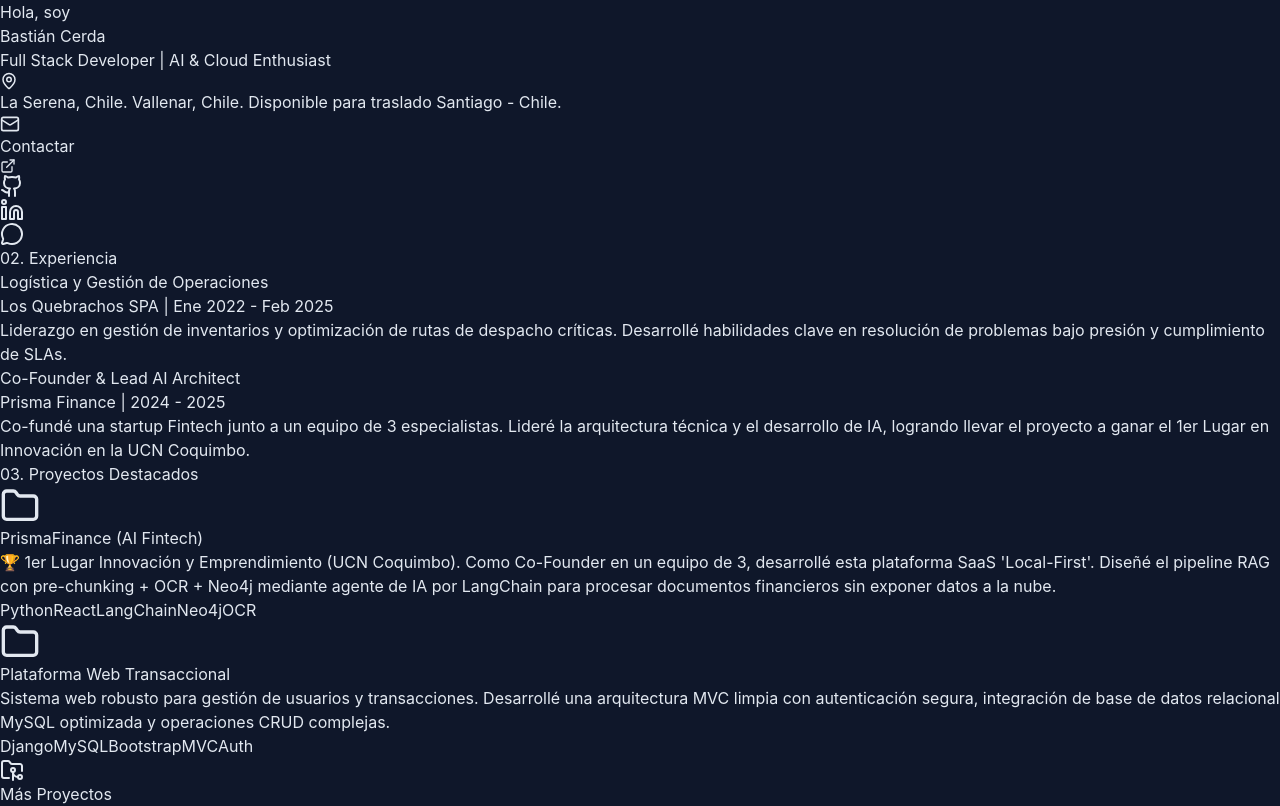
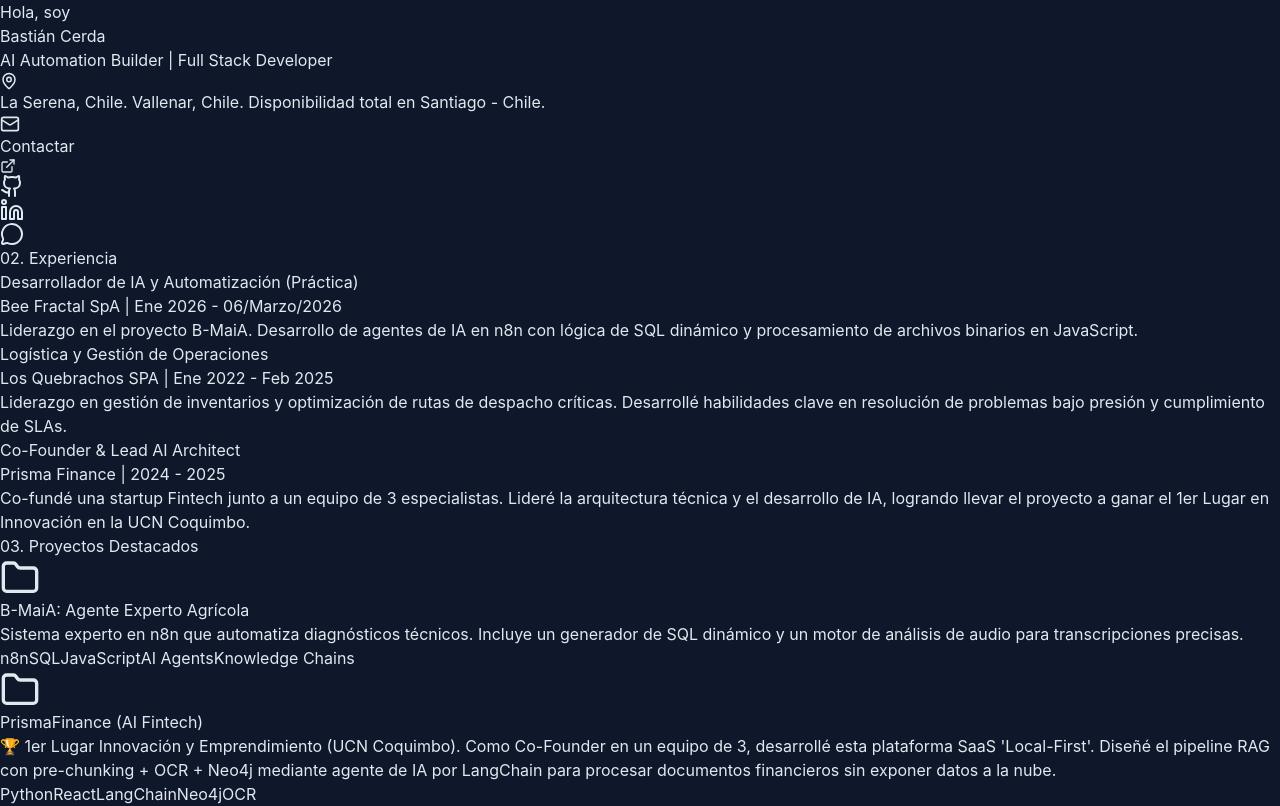
Before and after one commit to LookBastiDev/LookBastiDev.github.io, a React (Vite) app: page / in a window 1280 px wide. Shown: the top 806 px of the page. Built offline with nearby package versions, Linux system fonts and the light colour scheme.

Commit message:
portafolio ajustado

```diff
--- a/src/data.js
+++ b/src/data.js
@@ -2,9 +2,8 @@
 
 export const personalData = {
   name: "Bastián Cerda",
-  role: "Full Stack Developer | AI & Cloud Enthusiast",
-  about: "Estudiante avanzado de Ingeniería en Informática con una fuerte pasión por la arquitectura Cloud y el desarrollo de software escalable. Me fascina la intersección entre el desarrollo web moderno y la Inteligencia Artificial. Aunque sigo perfeccionando mis habilidades, tengo experiencia práctica integrando APIs complejas y construyendo soluciones 'Local-First' que priorizan la privacidad de los datos. Mi objetivo es dominar el stack completo para crear herramientas tecnológicas que resuelvan problemas reales.",
-  location: "La Serena, Chile. Vallenar, Chile. Disponible para traslado Santiago - Chile.",
+  role: "AI Automation Builder | Full Stack Developer",
+  location: "La Serena, Chile. Vallenar, Chile. Disponibilidad total en Santiago - Chile.",
   socials: {
     github: "https://github.com/BastiTrollOne",
     linkedin: "https://www.linkedin.com/in/bastian-cerda-776478244",
@@ -38,6 +37,13 @@
 
 export const experience = [
   {
+    title: "Desarrollador de IA y Automatización (Práctica)",
+    company: "Bee Fractal SpA",
+    date: "Ene 2026 - 06/Marzo/2026",
+    type: "Práctica Profesional",
+    description: "Liderazgo en el proyecto B-MaiA. Desarrollo de agentes de IA en n8n con lógica de SQL dinámico y procesamiento de archivos binarios en JavaScript.",
+  },
+  {
     title: "Logística y Gestión de Operaciones",
     company: "Los Quebrachos SPA",
     date: "Ene 2022 - Feb 2025",
@@ -54,6 +60,12 @@
 ];
 
 export const projects = [
+  {
+    title: "B-MaiA: Agente Experto Agrícola",
+    tech: ["n8n", "SQL", "JavaScript", "AI Agents", "Knowledge Chains"],
+    desc: "Sistema experto en n8n que automatiza diagnósticos técnicos. Incluye un generador de SQL dinámico y un motor de análisis de audio para transcripciones precisas.",
+    link: "https://github.com/BastiTrollOne"
+  },
   {
     title: "PrismaFinance (AI Fintech)",
     tech: ["Python", "React", "LangChain", "Neo4j", "OCR"],
```
Also changed, not shown: 1 other file (tests, documents, lock files or other folders).
